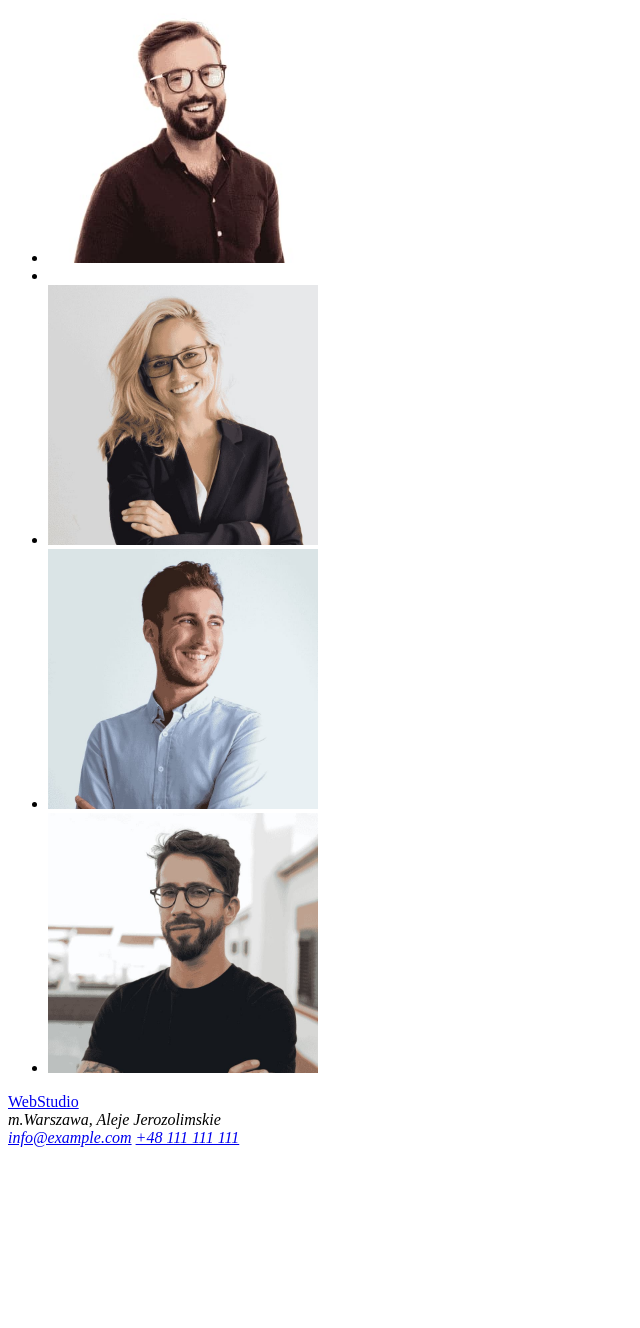
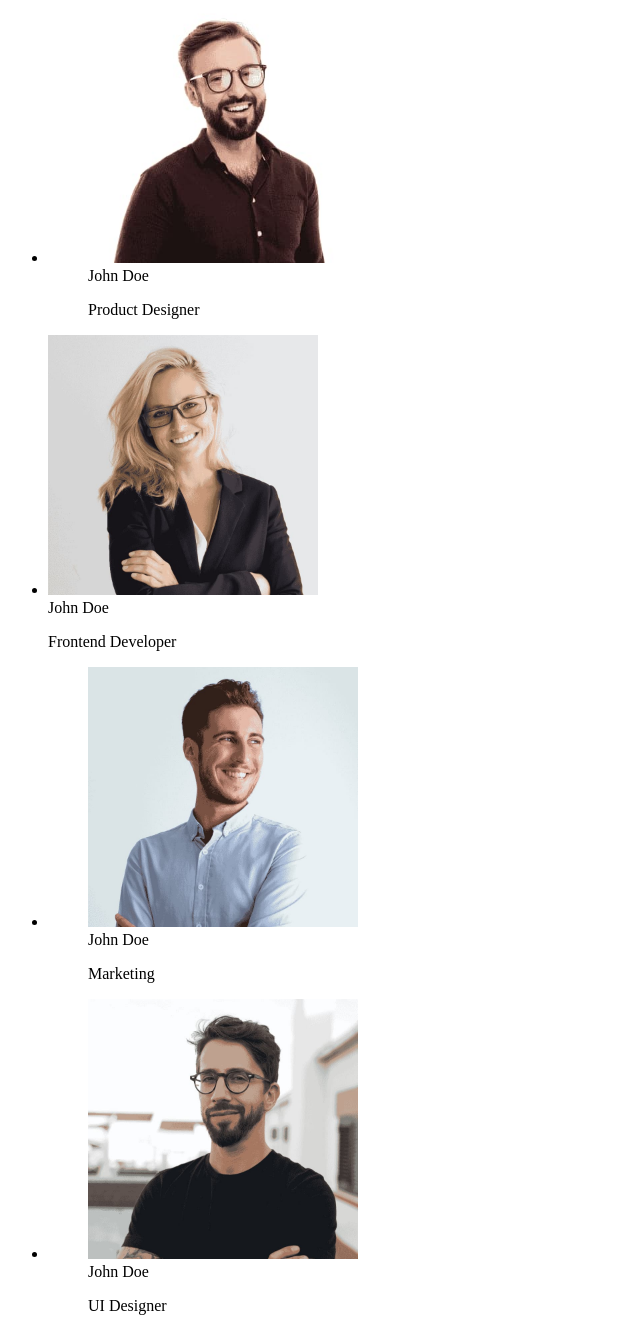
Before and after one commit to EwelinaManiecka/goit-markup-hw-01, a plain HTML site: page index.html in a window 1280 px wide. Shown: the part 1416-2744 px from the top of the page, without its empty margins (0-640 px from the left). Before the commit the page ends 2571 px from the top, so only its background shows below. Drawn offline with Linux system fonts and the light colour scheme.

Commit message:
Update index.html

```diff
--- a/index.html
+++ b/index.html
@@ -9,18 +9,20 @@
 <header>
     <!-- Logo -->
         <a href="/">WebStudio</a>
-        <!-- Nawigacja -->
+    <!-- Nawigacja -->
         <nav>
             <ul>
     <li><a href="">Agencja</a></li>
     <li><a href="">Portfolio</a></li>
-    <li>Kontakt</li>
+    <li><a href="">Kontakt</a></li>
             </ul>
         </nav>
+    <!-- Kontakt -->
 <div>
     <a href="mailto:info@devstudio.com">info@devstudio.com</a>
     <a href="tel:+48 111 111 111">(+48)111 111 111</a>
 </div>
+
 </header>
 
 <body>
@@ -65,39 +67,55 @@
             />
             </li>
         </ul>
-
+  <section>
     <h2>Nasz zespół</h2>
     <ul>
         <li>
+            <figure>
             <img src="https://raw.githubusercontent.com/EwelinaManiecka/goit-markup-hw-01/main/images/img_4.jpg"
             alt="Młody mężczyzna w okularach"
             width="270"
             height="260"
             />
-            <li></li>
+            <figcaption>John Doe</figcaption>
+            <p>Product Designer</p>
+            </figure>
         </li>
         <li>
+            </figure>
             <img src="https://raw.githubusercontent.com/EwelinaManiecka/goit-markup-hw-01/main/images/img_5.jpg"
             alt="Młoda kobieta w okularach"
             width="270"
             height="260"
             />
+            <figcaption>John Doe</figcaption>
+            <p>Frontend Developer</p>
+        </figure>
         </li>
         <li>
+            <figure>
             <img src="https://raw.githubusercontent.com/EwelinaManiecka/goit-markup-hw-01/main/images/img_6.jpg"
             alt="Uśmiechnięty młody mężczyzna bez okularów"
             width="270"
             height="260"
             />
+            <figcaption>John Doe</figcaption>
+            <p>Marketing</p>
+            </figure>
         </li>
         <li>
+            <figure>
             <img src="https://raw.githubusercontent.com/EwelinaManiecka/goit-markup-hw-01/main/images/img_3.jpg"
             alt="Młody mężczyzna w okularach"
             width="270"
             height="260"
             />
+            <figcaption>John Doe</figcaption>
+            <p>UI Designer</p>
+            </figure>
         </li>
     </ul>
+    </section>
 </body>
 <footer>
     <a href="/">WebStudio</a>
```
